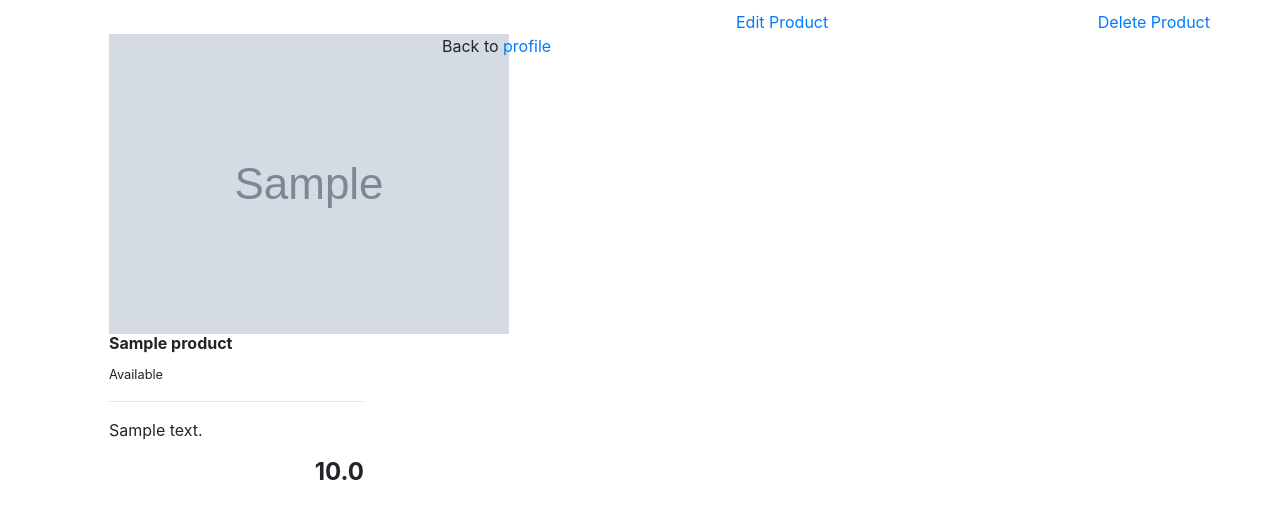
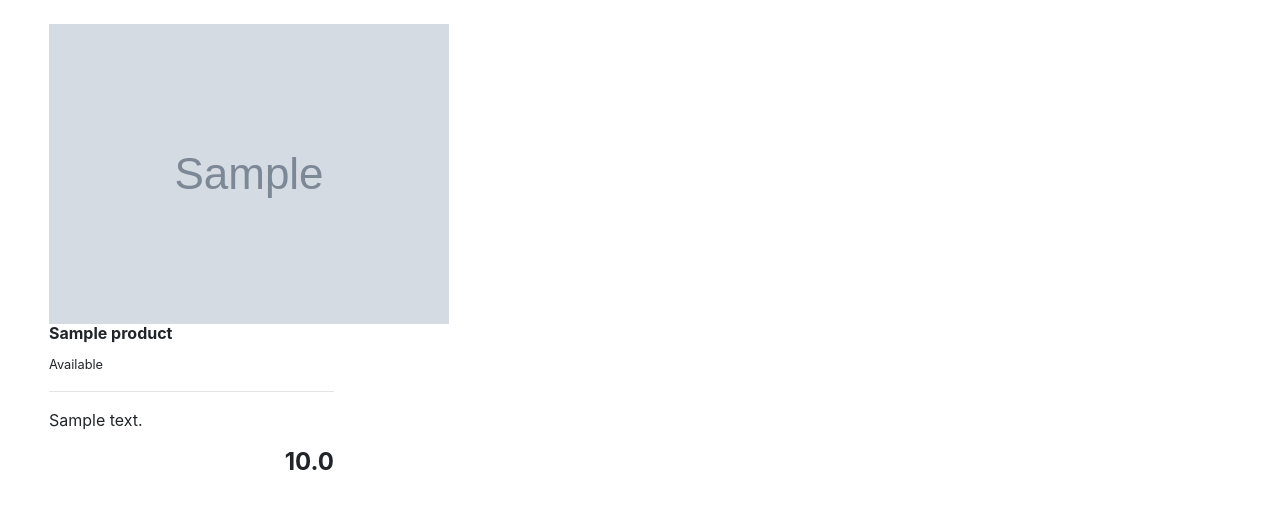
Before and after one commit to matrosdzmehedi/E-commerce, a Django app: a page that uses templates/mainsite/item_detail.html in a window 1280 px wide. Shown: the part 56-575 px from the top of the page. Run offline with Django 3.2, Linux system fonts and the light colour scheme; a user stored in the database is signed in; tables that the repository leaves empty hold one stand-in row (values such as "Sample post"); grey boxes marked "Sample" are stand-in pictures; some libraries are stand-ins or nearby versions.

Commit message:
amirs bug done

```diff
--- a/seller/models.py
+++ b/seller/models.py
@@ -41,7 +41,7 @@ class Product(models.Model):
         return self.item_name
 
     def get_absolute_url(self):
-        return reverse('item-detail', kwargs={'slug': self.slug})
+        return reverse('item-detail-user', kwargs={'slug': self.slug})
 
     def save(self, *args, **kwargs):
         super(Product, self).save(*args, **kwargs)
--- a/seller/urls.py
+++ b/seller/urls.py
@@ -1,5 +1,5 @@
 from django.urls import path
-from .views import ProfileView,Profiledit,Item,ItemDetailView,ItemUpdateView,ItemDeleteView
+from .views import ProfileView,Profiledit,Item,ItemDetailView,ItemUpdateView,ItemDeleteView,ItemDetailUserView
 
 
 urlpatterns = [
@@ -8,6 +8,7 @@ urlpatterns = [
     path('profile-edit/',Profiledit.as_view(),name='profile-edit' ),
     path('add-item/',Item.as_view(),name='add-item'),
     path('item-detail/<str:slug>/',ItemDetailView.as_view(), name='item-detail'),
+    path('item-details/<str:slug>/',ItemDetailUserView.as_view(), name='item-detail-user'),
     path('item-edit/<str:slug>/',ItemUpdateView.as_view(), name='item-edit'),
     path('item/<str:slug>/delete/', ItemDeleteView.as_view(), name='item-delete'),
 
--- a/seller/views.py
+++ b/seller/views.py
@@ -74,3 +74,9 @@ class ItemDeleteView(DeleteView):
     model = Product
     template_name = 'mainsite/item_delete.html'
     success_url = reverse_lazy('profile')
+
+
+
+class ItemDetailUserView(DetailView):
+    model = Product
+    template_name = 'mainsite/item_detail_user.html'
--- a/templates/account/profile.html
+++ b/templates/account/profile.html
@@ -32,7 +32,7 @@
           <h6><strong>{{i.item_name}}</strong></h6>
           <small>{{i.status}}</small>
           <hr />
-          <a class="btn btn-outline-success" href="#">View</a>
+          <a class="btn btn-outline-success" href="{% url 'item-detail-user' i.slug %}">View</a>
           <h4 style="display: inline-block; float: right; ">
             <strong>{{i.price}}</strong>
           </h4>
--- a/templates/mainsite/item_detail.html
+++ b/templates/mainsite/item_detail.html
@@ -1,30 +1,5 @@
 {% extends "account/base.html" %} {% block content %}
-{% if user.is_authenticated %}
-<div class="container">
-    <div class="row">
 
-        <div class="col-lg-3 m-4">
-          <img class="thumbnail" src="{{product.item_image.url}}" />
-          <div class="box-element product">
-            <h6><strong>{{product.item_name}}</strong></h6>
-            <small>{{product.status}}</small>
-            <hr />
-            <p>{{product.descrip}}</p>
-            <h4 style="display: inline-block; float: right; ">
-              <strong>{{product.price}}</strong>
-            </h4>
-          </div>
-        </div>
-        <div class="col-lg-3 m-4">
-      <p>Back to <a href="{% url 'profile' %}">profile</a></p>
-      </div>
-
-      <p><a href="{% url 'item-edit' product.slug %}">Edit Product</a></p>
-      <hr>
-      <p><a href="{% url 'item-delete' product.slug %}">Delete Product</a></p>
-      </div>
-</div>
-{% else %}
 <div class="col-lg-3 m-4">
   <img class="thumbnail" src="{{product.item_image.url}}" />
   <div class="box-element product">
@@ -37,5 +12,5 @@
     </h4>
   </div>
 </div>
-{% endif %}
+
 {% endblock %}
```
Also changed, not shown: templates/mainsite/home.html (+4 -4 lines), templates/mainsite/item_detail_user.html (added, +31 -0 lines).
